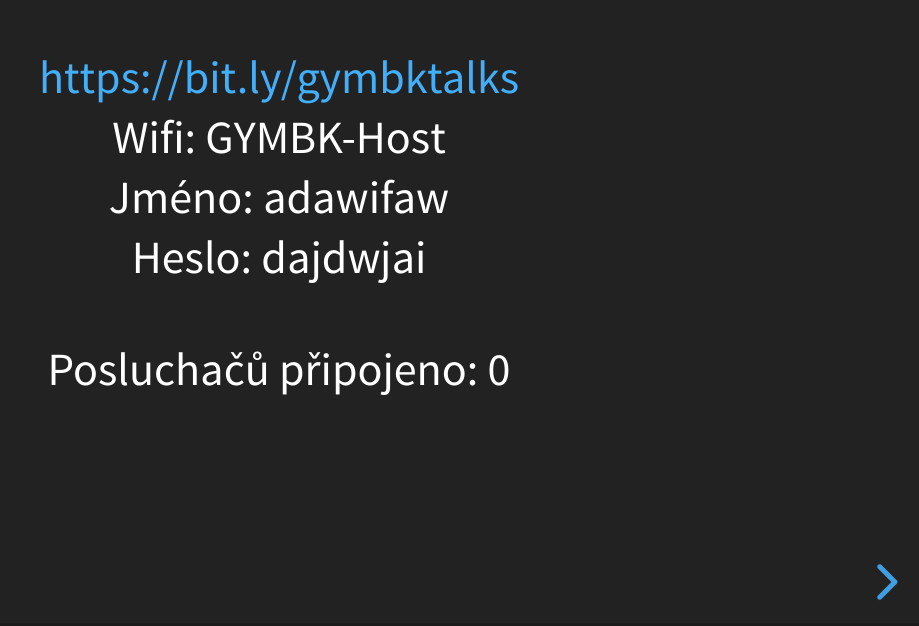
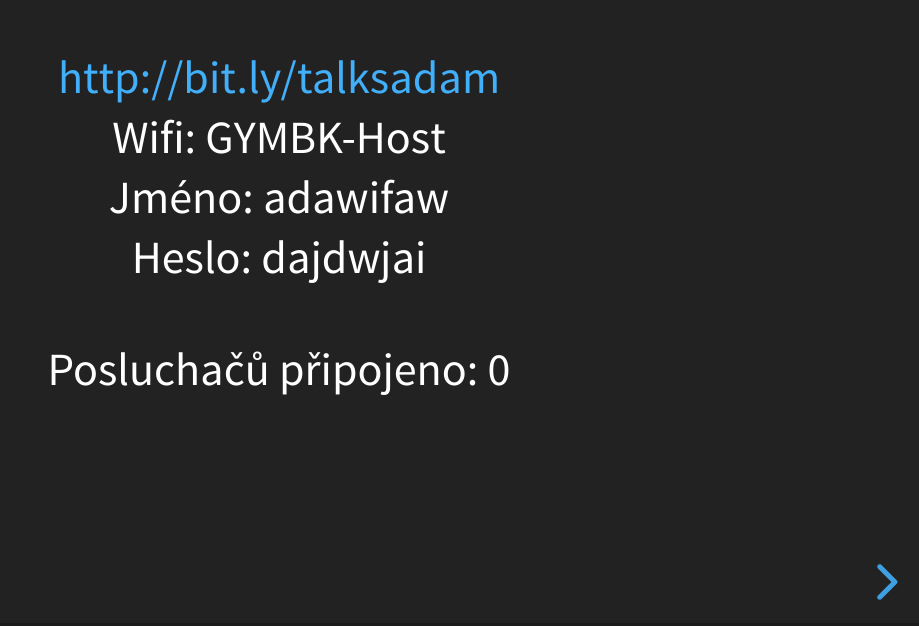
Before and after one commit to esoadamo/PrezentaceWeboveBezpecnosti, a website: page static/prezentace/index.html in a window 1280 px wide. Shown: the part 174-800 px from the top of the page, without its empty margins (361-1280 px from the left). Drawn offline with nearby package versions, Linux system fonts and the light colour scheme; no server answers.

Commit message:
update bitlink

```diff
--- a/static/prezentace/index.html
+++ b/static/prezentace/index.html
@@ -31,7 +31,7 @@
 	<div class="reveal">
 		<div class="slides">
 			<section>
-				<a href="https://adamhlavacek.com">https://bit.ly/gymbktalks</a>
+				<a href="http://bit.ly/talksadam">http://bit.ly/talksadam</a>
 				<div>Wifi: GYMBK-Host</div>
 				<div>Jméno: adawifaw</div>
 				<div>Heslo: dajdwjai</div>
```
